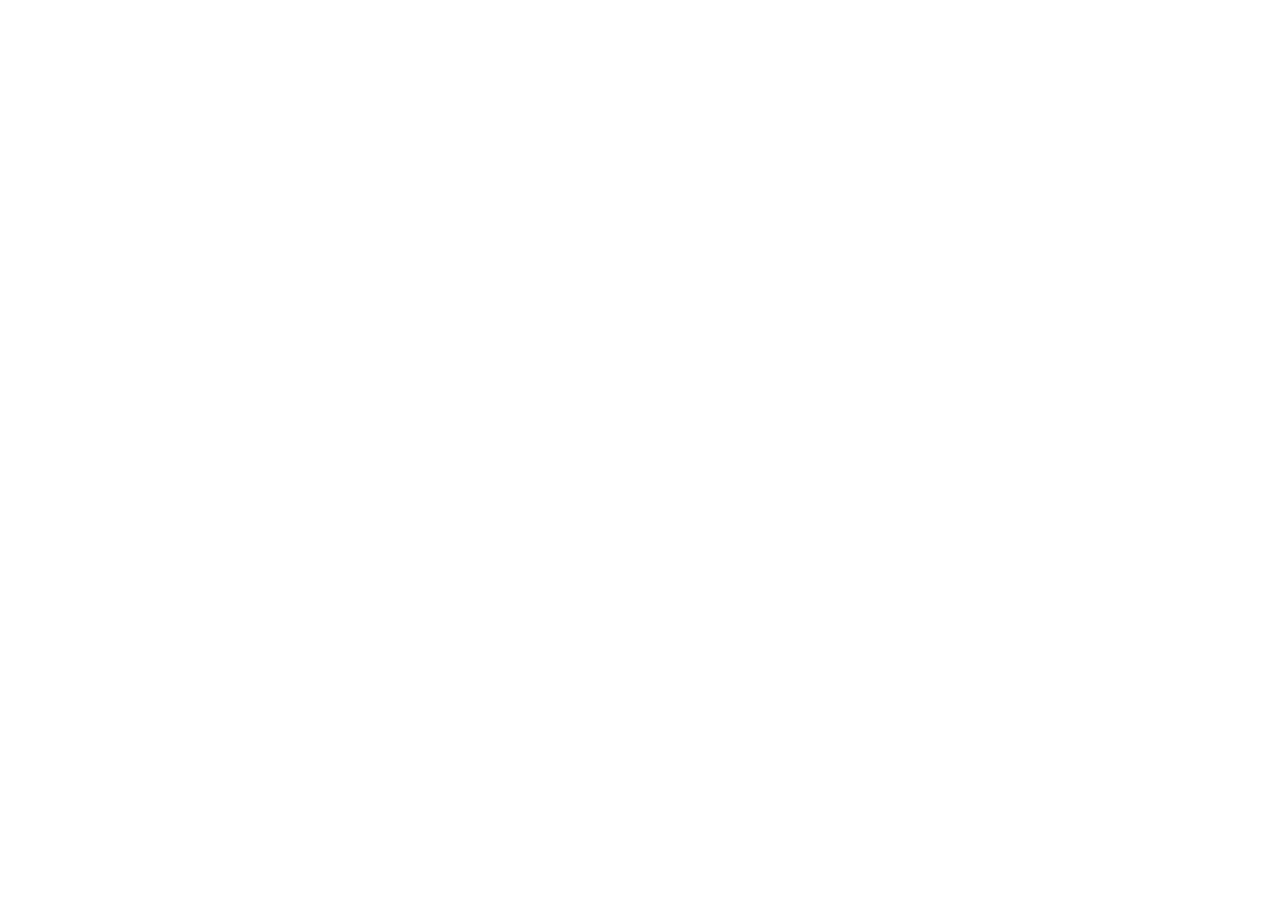
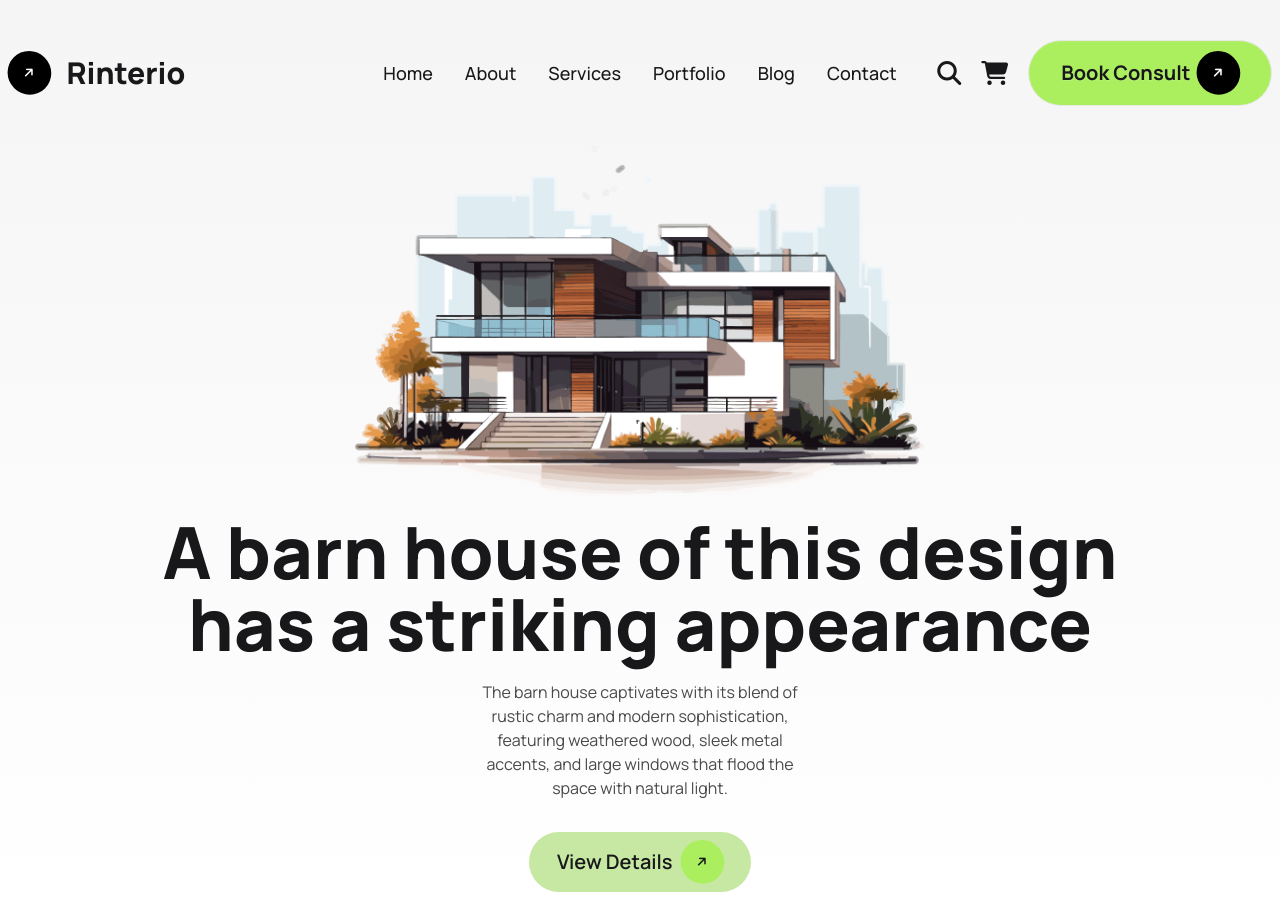
Before and after one commit to rahatflr/B10A3, a plain HTML site: page index.html in a window 1280 px wide. Before the commit the page ends 800 px from the top, so only its background shows below. Drawn offline with nearby package versions, Linux system fonts and the light colour scheme.

Commit message:
Navbar & Hero section Done with responsive

```diff
--- a/index.html
+++ b/index.html
@@ -18,11 +18,24 @@
     <link href="https://fonts.googleapis.com/css2?family=Manrope:wght@200..800&display=swap" rel="stylesheet">
 
     <!-- Font Awsome Link -->
-     <script src="https://kit.fontawesome.com/98667b0b10.js" crossorigin="anonymous"></script>
+    <script src="https://kit.fontawesome.com/98667b0b10.js" crossorigin="anonymous"></script>
 
-    <style>
-        .font-manrope{
+    <style type="text/tailwindcss">
+        .font-manrope {
             font-family: "Manrope", sans-serif;
+        }
+
+       @theme {
+            --color-bg-primary: #ABEF5F;
+            --color-bg-second: #c6e8a2;
+
+            --color-bg-third: #f5f5f5;
+
+
+            --color-text-primary: #212121;
+            --color-text-secondary: #494949;
+            --color-text-light: #737373;
+
         }
     </style>
 </head>
@@ -34,7 +47,116 @@
 
 
     <!-- Header -->
-    <header></header>
+    <header class="bg-linear-to-b from-bg-third to-white">
+
+        <!-- Navbar  -->
+        <div class="navbar py-10 container mx-auto">
+
+
+
+            <div class="navbar-start">
+
+                <div class="flex gap-4 items-center">
+                    <i class=" text-xs p-4 bg-black text-white rounded-full -rotate-45 fa-solid fa-arrow-right"></i>
+                    <a class="text-3xl font-black" href="">Rinterio</a>
+                </div>
+
+            </div>
+
+
+
+
+
+
+
+            <div class="navbar-center hidden lg:flex">
+                <ul class="flex gap-8 text-lg font-medium">
+                    <li><a class="hover:text-text-light cursor-pointer">Home</a></li>
+                    <li><a class="hover:text-text-light cursor-pointer">About</a></li>
+                    <li><a class="hover:text-text-light cursor-pointer">Services</a></li>
+                    <li><a class="hover:text-text-light cursor-pointer">Portfolio</a></li>
+                    <li><a class="hover:text-text-light cursor-pointer">Blog</a></li>
+                    <li><a class="hover:text-text-light cursor-pointer">Contact</a></li>
+
+
+                </ul>
+            </div>
+
+
+
+
+
+            <div class="navbar-end gap-5">
+                <i class=" text-2xl fa-solid fa-magnifying-glass"></i>
+                <i class=" text-2xl fa-solid fa-cart-shopping"></i>
+                <div class="hidden md:block">
+                    <a class="btn p-8 bg-bg-primary rounded-full text-xl font-bold">Book Consult
+                        <i
+                            class=" text-xs p-4 bg-black text-white rounded-full -rotate-45 fa-solid fa-arrow-right"></i></a>
+                </div>
+
+            </div>
+
+             <!-- Hamburger Icon -->
+
+
+
+            <div class="dropdown relative">
+                    <!-- dropdown -->
+                <div tabindex="0" role="button" class="btn btn-ghost lg:hidden">
+                 <svg xmlns="http://www.w3.org/2000/svg" fill="none" viewBox="0 0 24 24" stroke-width="1.5"
+                    stroke="currentColor" class="size-6">
+                    <path stroke-linecap="round" stroke-linejoin="round"
+                        d="M3.75 6.75h16.5M3.75 12h16.5m-16.5 5.25h16.5" />
+                  </svg>
+                </div>
+
+                    <ul tabindex="0" class="menu absolute w-40 right-5 menu-sm dropdown-content bg-bg-second rounded-box z-1 mt-4 p-2 shadow">
+                        <li><a>Home</a></li>
+                        <li><a>Services</a></li>
+                        <li><a>Portfolio</a></li>
+                        <li><a>Blogs</a></li>
+                        <li><a>Contact US</a></li>
+                    </ul>
+                </div>
+
+
+
+
+
+
+
+
+
+
+        </div>
+
+
+
+
+
+        <!-- Hero part -->
+
+        <div class="px-5 md:px-20 text-center">
+            <!-- image part -->
+            <div class="flex justify-center">
+                <img src="./images/banner.png" alt="">
+            </div>
+            <h1 class="text-3xl px-4 py-5 md:px-5 lg:px-10 md:text-4xl lg:text-7xl font-black">A barn house of this
+                design has a striking appearance</h1>
+            <p class="text-base px-4 pb-4 lg:px-100 text-text-secondary">The barn house captivates with its blend of
+                rustic charm and modern sophistication, featuring weathered wood, sleek metal accents, and large windows
+                that flood the space with natural light.</p>
+            <div class="flex justify-center py-4">
+                <button class=" items-center flex gap-2 px-7 py-2 rounded-full text-xl font-semibold bg-bg-second"> View
+                    Details <i
+                        class=" text-xs p-4 bg-bg-primary text-text-ptimary rounded-full -rotate-45 fa-solid fa-arrow-right"></i></a></button>
+            </div>
+
+        </div>
+
+
+    </header>
 
 
     <!-- Mani Parts -->
```
